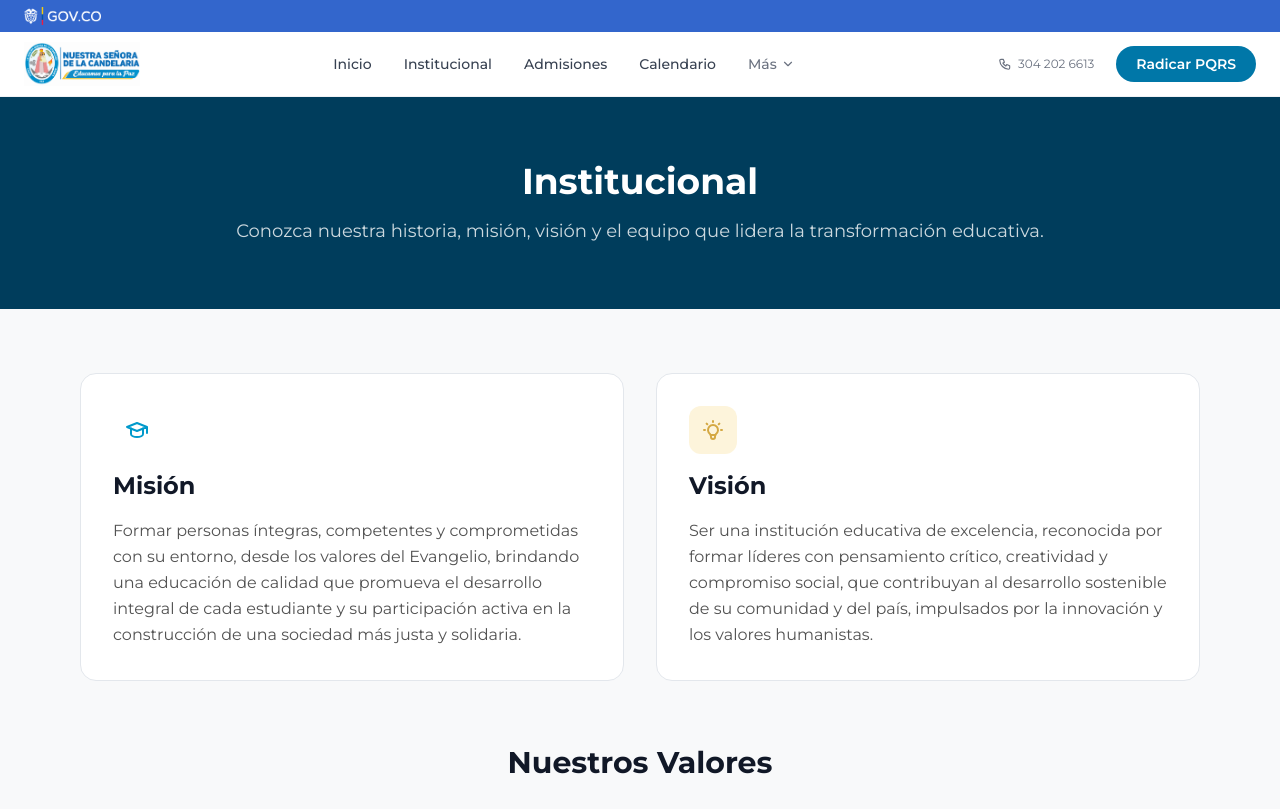
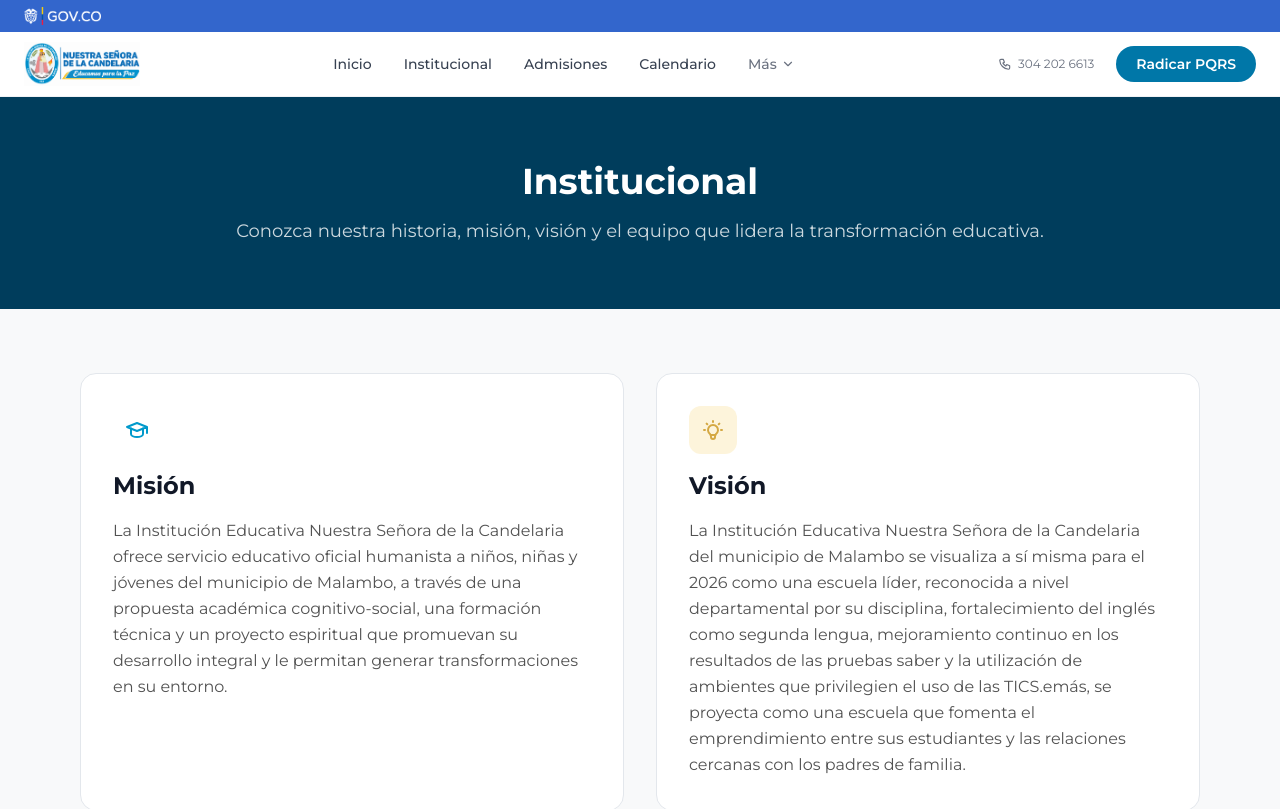
Before and after one commit to Sebas-dlt/colegio-candelaria, a Next.js app: page /institucional in a window 1280 px wide. Shown: the top 809 px of the page. Built offline with nearby package versions, Linux system fonts and the light colour scheme.

Commit message:
fix: misión y visión de /institucional — ahora coincide con /transparencia (texto oficial del PEI)

```diff
--- a/src/app/institucional/page.tsx
+++ b/src/app/institucional/page.tsx
@@ -123,11 +123,12 @@ export default function InstitucionalPage() {
               Misión
             </h2>
             <p className="leading-relaxed text-neutral-600">
-              Formar personas íntegras, competentes y comprometidas con su
-              entorno, desde los valores del Evangelio, brindando una educación
-              de calidad que promueva el desarrollo integral de cada estudiante
-              y su participación activa en la construcción de una sociedad más
-              justa y solidaria.
+              La Institución Educativa Nuestra Señora de la Candelaria ofrece
+              servicio educativo oficial humanista a niños, niñas y jóvenes del
+              municipio de Malambo, a través de una propuesta académica
+              cognitivo-social, una formación técnica y un proyecto espiritual
+              que promuevan su desarrollo integral y le permitan generar
+              transformaciones en su entorno.
             </p>
           </div>
 
@@ -139,11 +140,15 @@ export default function InstitucionalPage() {
               Visión
             </h2>
             <p className="leading-relaxed text-neutral-600">
-              Ser una institución educativa de excelencia, reconocida por
-              formar líderes con pensamiento crítico, creatividad y compromiso
-              social, que contribuyan al desarrollo sostenible de su comunidad
-              y del país, impulsados por la innovación y los valores
-              humanistas.
+              La Institución Educativa Nuestra Señora de la Candelaria del
+              municipio de Malambo se visualiza a sí misma para el 2026 como
+              una escuela líder, reconocida a nivel departamental por su
+              disciplina, fortalecimiento del inglés como segunda lengua,
+              mejoramiento continuo en los resultados de las pruebas saber y la
+              utilización de ambientes que privilegien el uso de las TICS.emás,
+              se proyecta como una escuela que fomenta el emprendimiento entre
+              sus estudiantes y las relaciones cercanas con los padres de
+              familia.
             </p>
           </div>
         </div>
```
